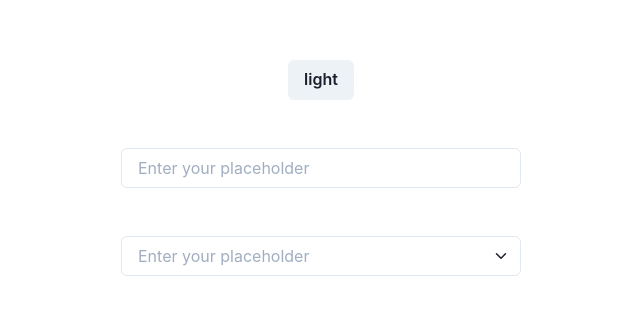
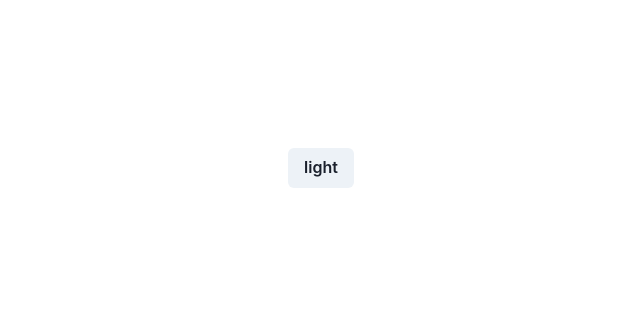
Before and after one commit to puerschel93/chakrashift, a React (Create React App) app: page / in a window 1280 px wide. Shown: the part 232-546 px from the top of the page, without its empty margins (319-959 px from the left). Built offline with nearby package versions, Linux system fonts and the light colour scheme.

Commit message:
start over....

```diff
--- a/src/autocomplete/index.tsx
+++ /dev/null
@@ -1,16 +0,0 @@
-import { Base, _defaultProps } from 'base';
-import { CursorType } from 'enums/cursor';
-import { AutocompleteProps } from './interface';
-
-export const Autocomplete = (props: AutocompleteProps) => {
-	return <Base {...props} />;
-};
-
-Autocomplete.defaultProps = {
-	..._defaultProps,
-	cursor: CursorType.Text,
-	placeholder: 'Enter your placeholder',
-	fullWidth: false,
-	shouldShowRightElement: false,
-	showCaret: false,
-};
--- a/src/autocomplete/interface.ts
+++ /dev/null
@@ -1,3 +0,0 @@
-import { BaseProps } from 'base-interface';
-
-export interface AutocompleteProps extends BaseProps {}
--- a/src/base.tsx
+++ /dev/null
@@ -1,44 +0,0 @@
-import { FormControl, FormLabel, HStack, Input, InputGroup, InputRightElement, VStack } from '@chakra-ui/react';
-import { IoChevronDown } from 'react-icons/io5';
-import { BaseProps } from './base-interface';
-
-/**
- * Base input component to display the main input field of a autocomplete
- * or dropdown component.
- * @returns {JSX.Element}
- */
-export const Base = (props: BaseProps) => {
-	return (
-		<FormControl
-			isRequired={props.isRequired}
-			width={props.width}
-			maxWidth={props.fullWidth ? 'auto' : props.maxWidth}
-		>
-			<VStack align="flex-start" spacing={0}>
-				{props.label && (
-					<HStack>
-						<FormLabel fontSize="sm">{props.label}</FormLabel>
-					</HStack>
-				)}
-				<InputGroup>
-					<Input
-						cursor={props.cursor}
-						placeholder={props.placeholder}
-						sx={{
-							caretColor: props.showCaret ? 'auto' : 'transparent',
-						}}
-					/>
-					{props.shouldShowRightElement && <InputRightElement children={<IoChevronDown />} />}
-				</InputGroup>
-			</VStack>
-		</FormControl>
-	);
-};
-
-export const _defaultProps = (Base.defaultProps = {
-	width: '100%',
-	maxWidth: '25rem',
-	placeholder: '',
-	label: null,
-	isRequired: false,
-});
--- a/src/demo.tsx
+++ b/src/demo.tsx
@@ -1,6 +1,4 @@
 import { Button, useColorMode, VStack } from '@chakra-ui/react';
-import { Autocomplete } from 'autocomplete';
-import { Dropdown } from 'dropdown';
 
 const Demo = () => {
 	/** Colormode */
@@ -9,8 +7,6 @@ const Demo = () => {
 	return (
 		<VStack w="100vw" h="100vh" justify="center" align="center" spacing={12}>
 			<Button onClick={toggleColorMode}>{colorMode}</Button>
-			<Autocomplete />
-			<Dropdown />
 		</VStack>
 	);
 };
--- a/src/dropdown/index.tsx
+++ /dev/null
@@ -1,16 +0,0 @@
-import { Base, _defaultProps } from 'base';
-import { CursorType } from 'enums/cursor';
-import { DropdownProps } from './interface';
-
-export const Dropdown = (props: DropdownProps) => {
-	return <Base {...props} />;
-};
-
-Dropdown.defaultProps = {
-	..._defaultProps,
-	cursor: CursorType.Pointer,
-	showCaret: false,
-	placeholder: 'Enter your placeholder',
-	fullWidth: false,
-	shouldShowRightElement: true,
-};
--- a/src/dropdown/interface.ts
+++ /dev/null
@@ -1,3 +0,0 @@
-import { BaseProps } from 'base-interface';
-
-export interface DropdownProps extends BaseProps {}
```
Also changed, not shown: src/base-interface.ts (deleted, +0 -13 lines).
